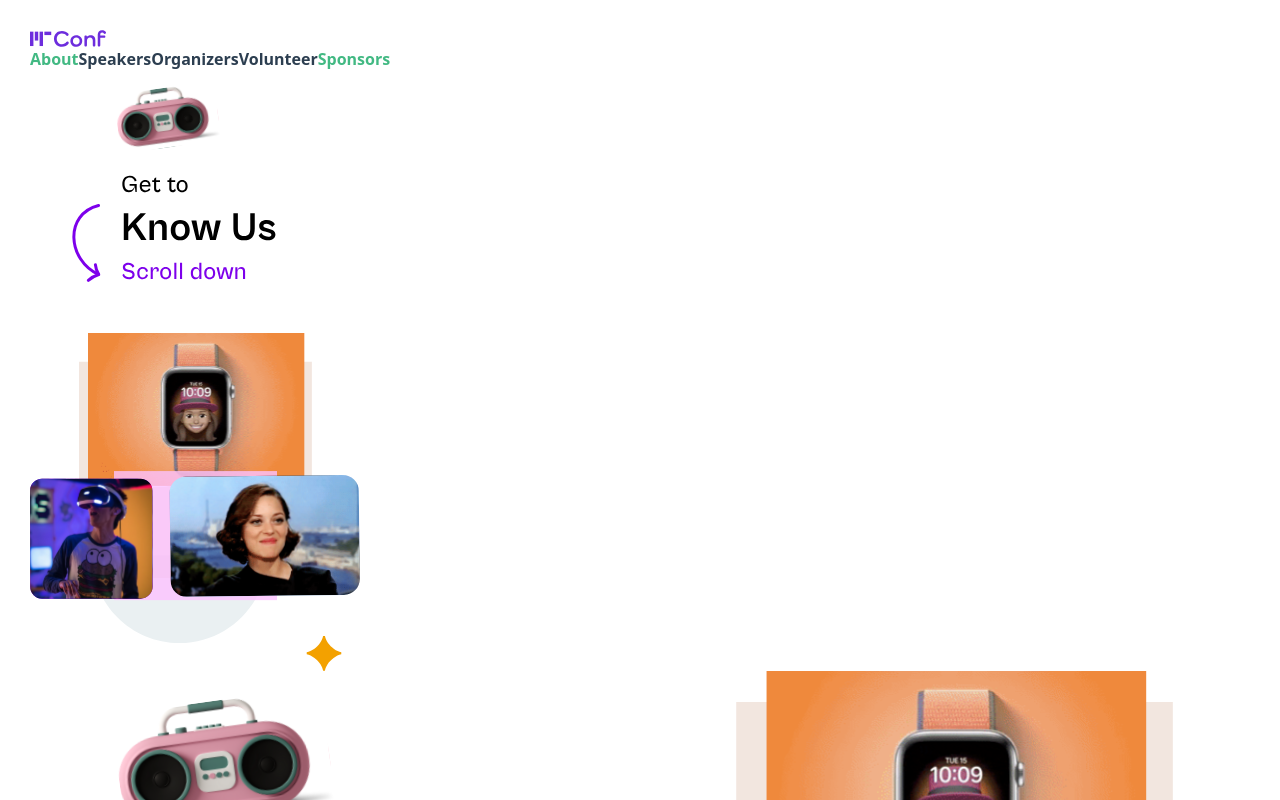
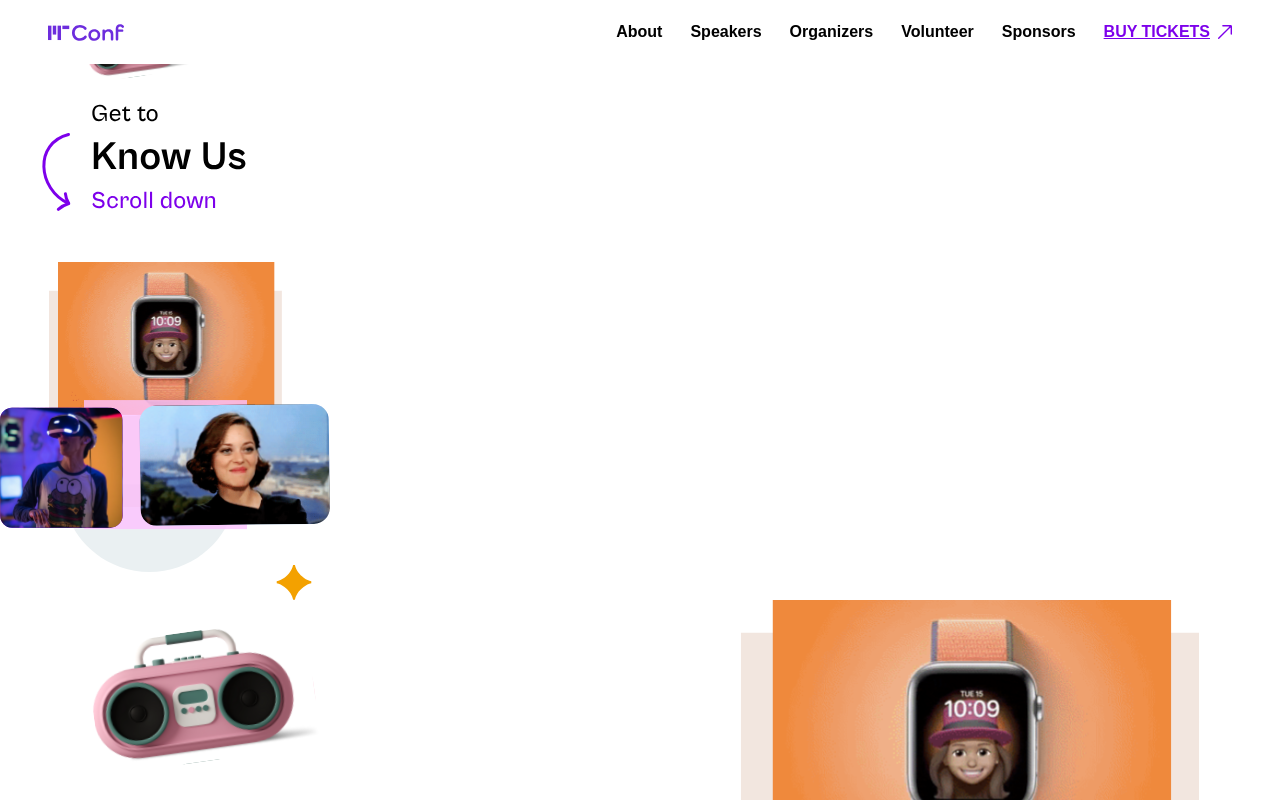
Before and after one commit to Randoski/imtconf-vue, a Vue app: page /about in a window 1280 px wide. Shown: the top 800 px of the page. Built offline with nearby package versions, Linux system fonts and the light colour scheme; a web font is replaced by a local one.

Commit message:
Navigation Bar

```diff
--- a/src/App.vue
+++ b/src/App.vue
@@ -1,41 +1,127 @@
 <template>
-  <nav>
+  <nav
+    class="w-full bg-white px-4 py-5 flex justify-between items-center fixed font-pry md:px-12"
+  >
     <!-- Logo -->
-    <div>
-      <img src="./assets/Images/Logo.svg" alt="Logo" />
-    </div>
+    <router-link to="/">
+      <img src="./assets/Images/Logo.svg" alt="Buy tickets" />
+    </router-link>
 
-    <!-- Main Links -->
-    <div>
+    <!-- Main Links (Desktop) -->
+    <div class="hidden md:flex md:items-center md:gap-7 text-base font-extrabold leading-6">
       <router-link to="/about">About</router-link>
       <router-link to="/">Speakers</router-link>
       <router-link to="/">Organizers</router-link>
       <router-link to="/">Volunteer</router-link>
       <router-link to="/about">Sponsors</router-link>
-      <router-view />
+
+      <router-link
+        to="/about"
+        class="flex items-center justify-center text-purple
+        uppercase underline "
+      >
+        <span class="mr-2">Buy tickets</span>
+        <img src="./assets/Images/arrow-link-purple.svg" alt="Arrow" class="w-3.5" />
+      </router-link>
     </div>
 
-    <!-- Contact Link -->
-    <div>
-      <router-link to="/about">Buy tickets</router-link>
-      <img src="./assets/Images/arrow-link-purple.svg" alt="arrow" />
+    <!-- Hamburger Menu (Mobile) -->
+
+    <div class="md:hidden flex items-center">
+      <!-- Buy Ticket link -->
+      <router-link to="/about" class="flex items-center mr-7 md:block">
+        <span
+          class="font-bold font-pry text-xs uppercase text-purple mr-2 mt-0.5"
+          >Buy tickets</span
+        >
+        <div>
+          <img
+            src="./assets/Images/arrow-link-purple.svg"
+            class="w-2.5"
+            alt="Arrow"
+          />
+        </div>
+      </router-link>
+
+      <button class="focus:outline-none" @click="toggle">
+        <div class="w-6 h-0.5 bg-hamburgerColor mb-1.5"></div>
+        <div class="w-6 h-0.5 bg-hamburgerColor mb-1.5"></div>
+        <div class="w-6 h-0.5 bg-hamburgerColor"></div>
+      </button>
+    </div>
+
+    <!-- Main Links (Mobile) -->
+
+    <div
+      class="flex flex-col absolute top-9 left-0 z-10 w-full md:w-1/2 bg-softBrown text-black hover:purple px-5 py-7 gap-6 mobile-menu mt-5 uppercase tracking-tighter font-medium text-sm leading-120"
+      :class="{ hidden: !showMobileMenu }"
+    >
+      <router-link to="/about">About</router-link>
+      <router-link to="/">Speakers</router-link>
+      <router-link to="/">Organizers</router-link>
+      <router-link to="/">Volunteer</router-link>
+      <router-link to="/about">Sponsors</router-link>
+
+      <div class="flex justify-between items-center space-between mt-2">
+        <router-link to="/about" class="flex items-center">
+          <span
+            class="font-bold font-pry text-xs uppercase text-purple mr-2 mt-0.5"
+            >Buy tickets</span
+          >
+          <div>
+            <img
+              src="./assets/Images/arrow-link-purple.svg"
+              class="w-2.5"
+              alt="Arrow"
+            />
+          </div>
+        </router-link>
+
+        <div class="text-deepBrown font-bold text-xs leading-7" @click="toggle">
+          Close
+        </div>
+      </div>
     </div>
   </nav>
+  <router-view></router-view>
 </template>
 
-
+<script>
+export default {
+  data() {
+    return {
+      showMobileMenu: false,
+    };
+  },
+  methods: {
+    toggle() {
+      this.showMobileMenu = !this.showMobileMenu;
+    },
+  },
+};
+</script>
 
 <style>
-nav {
-  padding: 30px;
+/* nav a.router-link-exact-active {
+  color: #42b983;
+} */
+
+@media (min-width: 768px) {
+  nav .mobile-menu {
+    display: none;
+  }
+
+  .nav-ticket {
+    display: inline-block;
+  }
 }
 
-nav a {
-  font-weight: bold;
-  color: #2c3e50;
-}
-
-nav a.router-link-exact-active {
-  color: #42b983;
+@media (max-width: 300px) {
+  .mobile-menu > a:first-of-type {
+    display: none;
+  }
 }
 </style>
+
+TODO: // Align hamburger wit logo Font // Main links, font bg color on mobile
+adjust arrow Reduce side margins on mobile
--- a/src/components/Tickets.vue
+++ b/src/components/Tickets.vue
@@ -20,6 +20,10 @@
           <li><span>&#10022; </span>Feature perk 1 for in person attendee</li>
           <li><span>&#10022; </span>Feature perk 1 for in person attendee</li>
         </ul>
+        <div>
+          <a href="">Buy Tickets</a>
+          <img src="../assets/Images/arrow-link-purple.svg" alt="" />
+        </div>
       </div>
 
       <!-- Online -->
@@ -37,6 +41,10 @@
           <li><span>&#10022; </span>Feature perk 1 for in person attendee</li>
           <li><span>&#10022; </span>Feature perk 1 for in person attendee</li>
         </ul>
+        <div>
+          <a href="">Reserve your spot</a>
+          <img src="../assets/Images/arrow-link-blue.svg" alt="" />
+        </div>
       </div>
     </div>
   </div>
```
Lines whose indentation alone changed are shown as unchanged.
